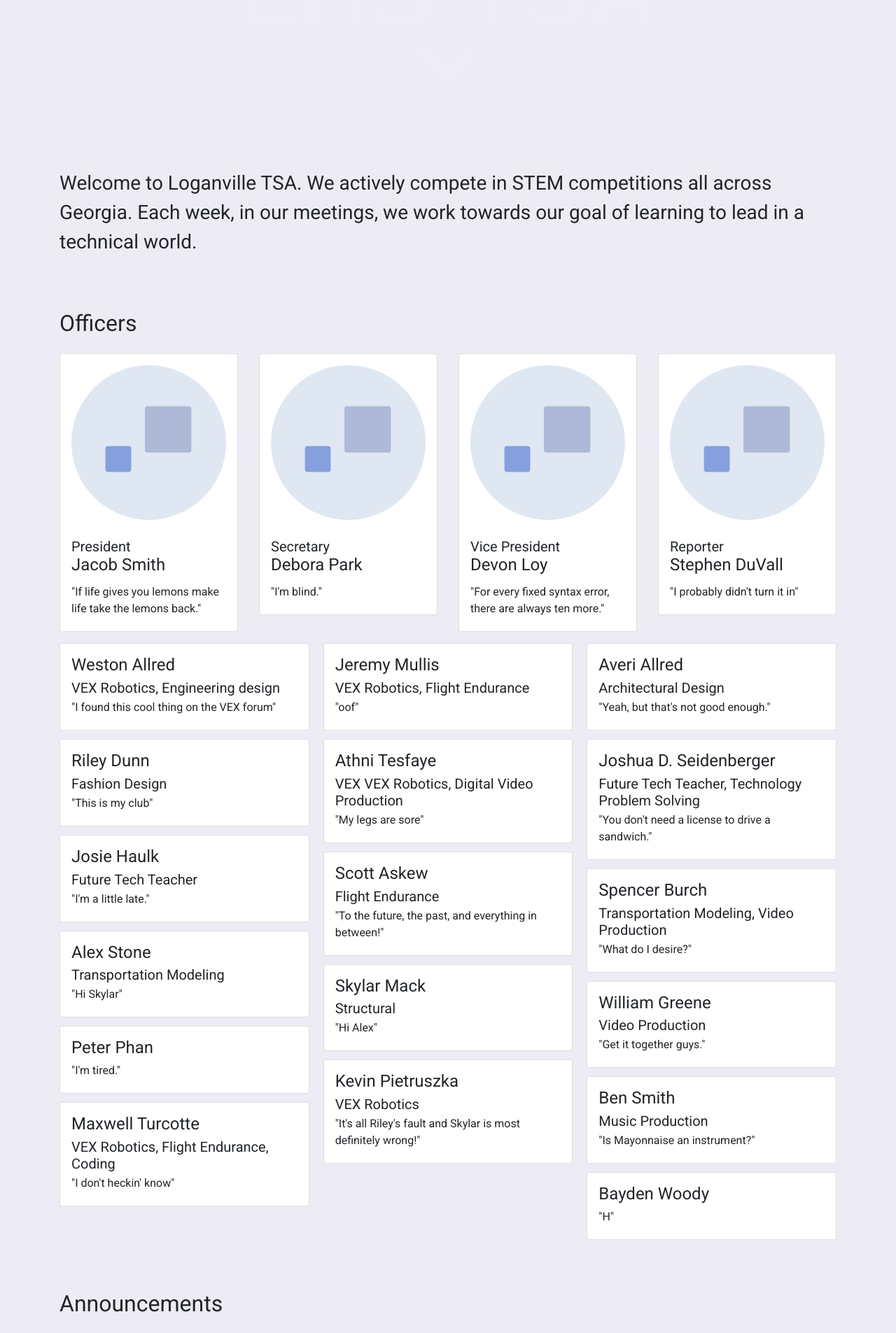
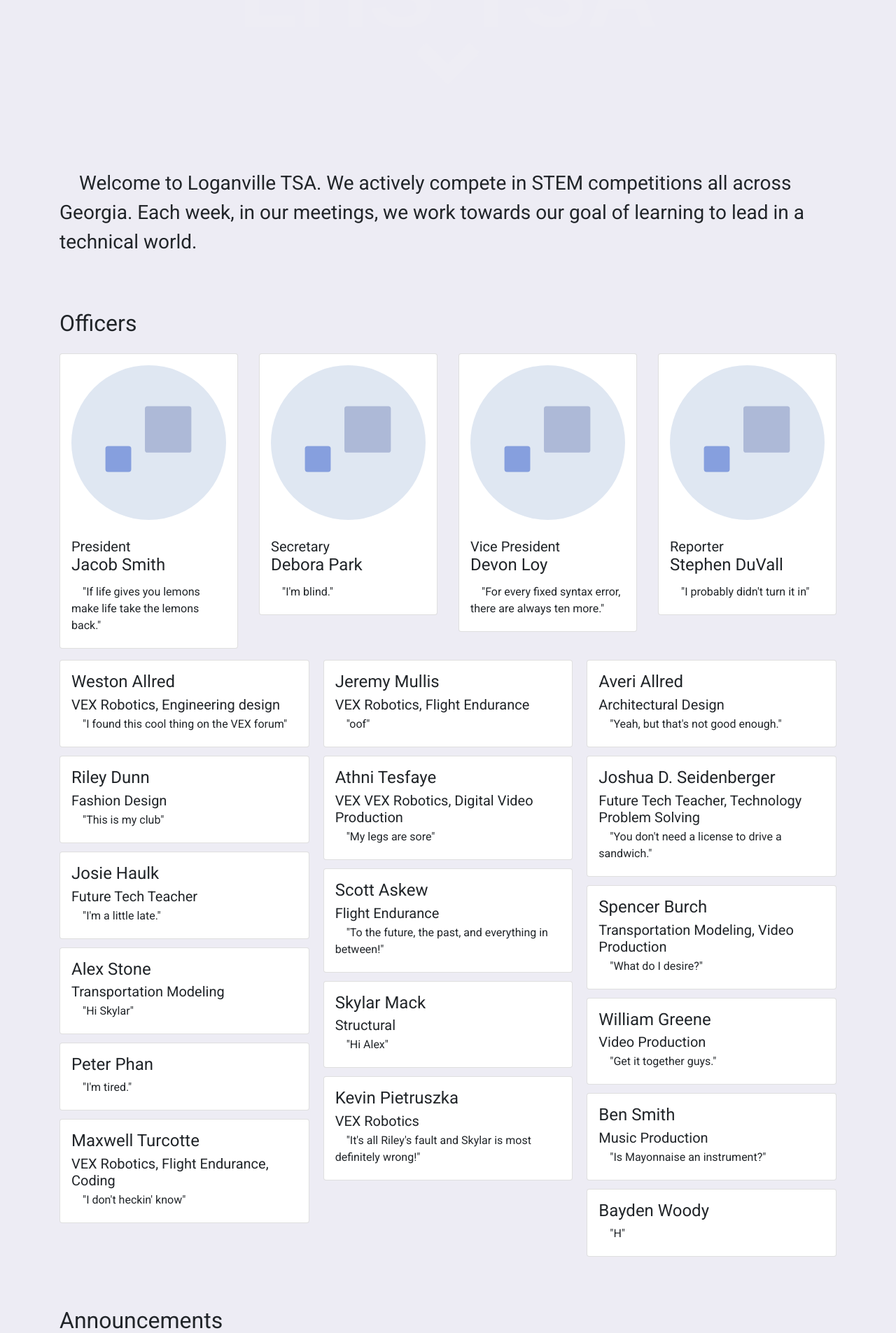
Before and after one commit to LHS-TSA/TSA-Website, a PHP site: page / in a window 1280 px wide. Shown: the part 619-2524 px from the top of the page at 70% size. Run offline with PHP 8.4, Linux system fonts and the light colour scheme; some libraries are stand-ins or nearby versions.

Commit message:
Changed paragraph spacing

```diff
--- a/css/main.css
+++ b/css/main.css
@@ -59,11 +59,14 @@ a:hover {
 .navbar {
 	background-color: #94090D;
 }
-
-#about>div>p {
-  font-size: 1.75em;
+p {
+	font-size: 1.75em;
+	text-indent: 1.75rem;
 }
-
+p.card-text {
+	font-size: 1rem;
+	text-indent: 1rem;
+}
 
 /*/
 /*  Footer Designs
```
